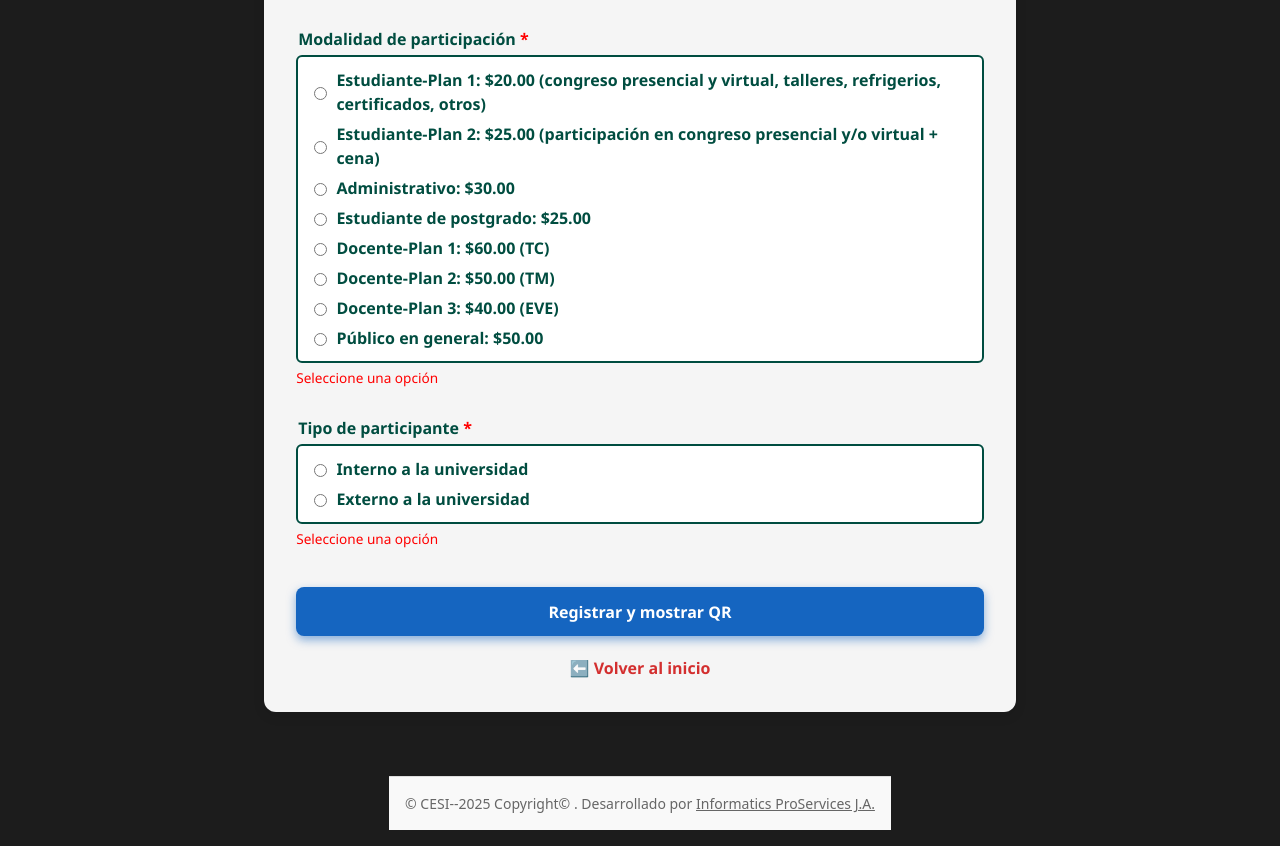
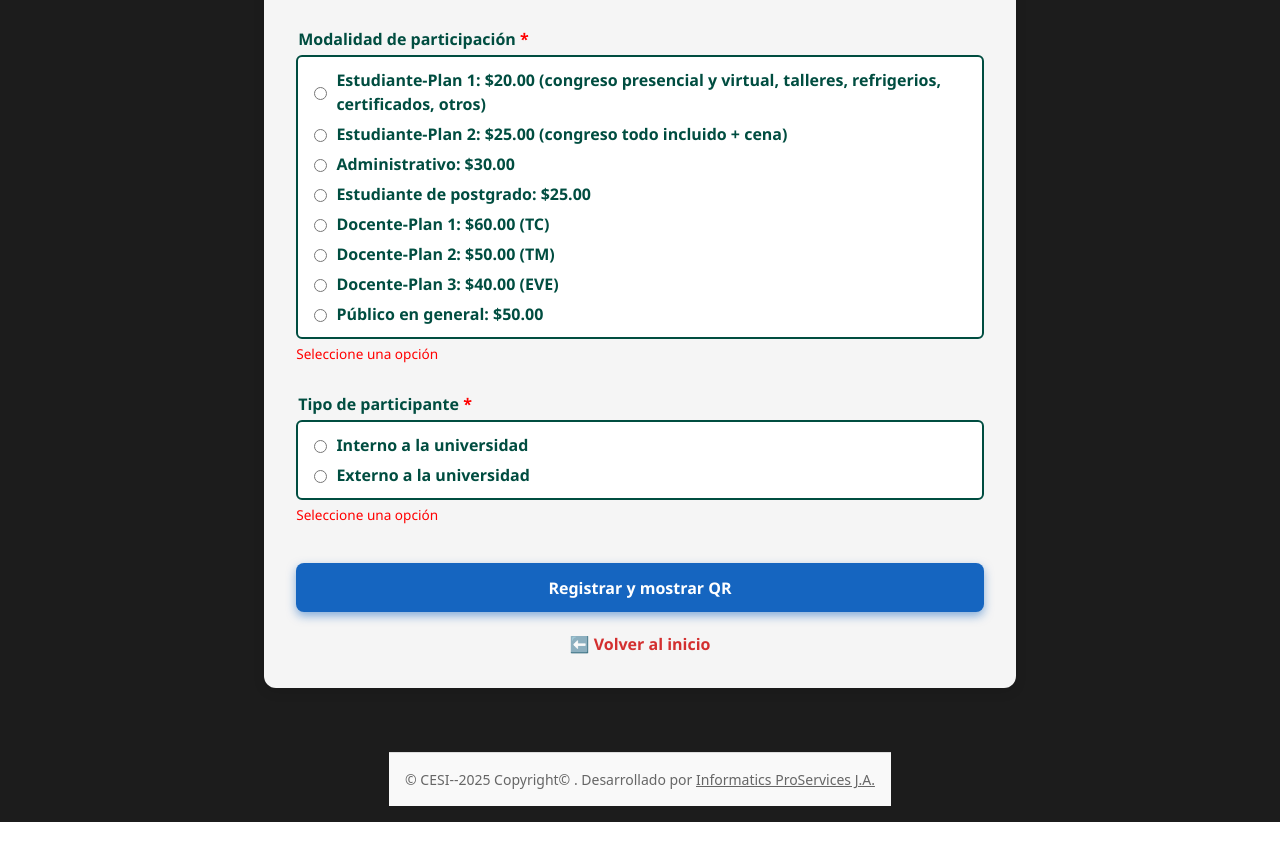
Before and after one commit to Informaticspro/cesi-asistencia, a React (Vite) app: page /registrar in a window 1280 px wide. Shown: the part 2382-3228 px from the top of the page. After the commit the page ends 3204 px from the top, so only its background shows below. Built offline with nearby package versions, Linux system fonts and the light colour scheme.

Commit message:
modificando logos6

```diff
--- a/src/RegistrarParticipante.jsx
+++ b/src/RegistrarParticipante.jsx
@@ -2,6 +2,7 @@ import { useState, useRef, useEffect } from "react";
 import { QRCodeCanvas } from "qrcode.react";
 import { Link, useNavigate } from "react-router-dom";
 import { supabase } from "./supabaseClient";
+
 
 function RegistrarParticipante() {
   const [nombre, setNombre] = useState("");
@@ -636,7 +637,7 @@ setMostrarErrorCedula(false);
   >
     {[
       { value: "Estudiante-Plan 1: $20.00 (congreso presencial y virtual, talleres, refrigerios, certificados, otros)" },
-      { value: "Estudiante-Plan 2: $25.00 (participación en congreso presencial y/o virtual + cena)" },
+      { value: "Estudiante-Plan 2: $25.00 (congreso todo incluido + cena)" },
       { value: "Administrativo: $30.00" },
       { value: "Estudiante de postgrado: $25.00" },
       { value: "Docente-Plan 1: $60.00 (TC)" },
```
